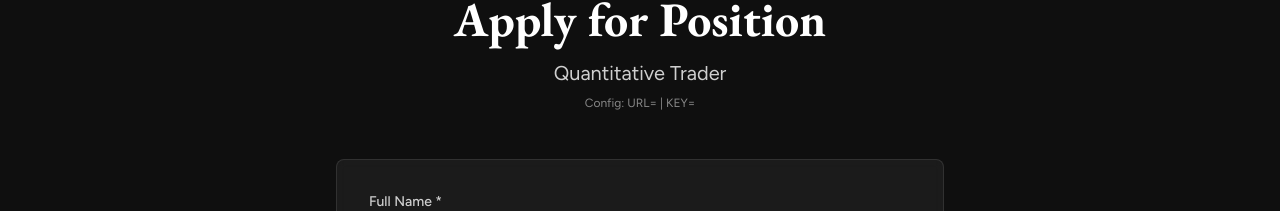
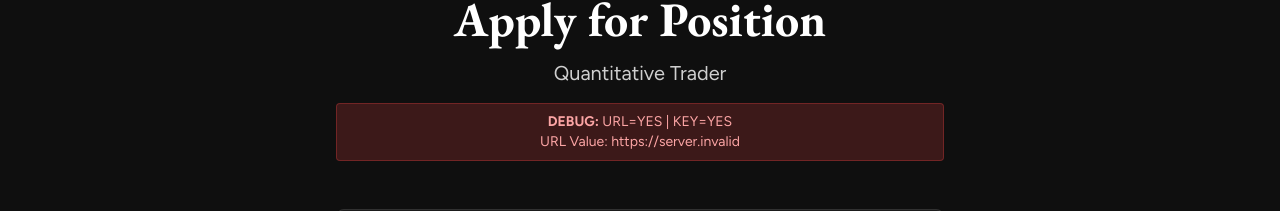
Before and after one commit to adiobscap/adiobscap.github.io, a Next.js app: page /careers/quantitative-trader/apply in a window 1280 px wide. Shown: the part 237-448 px from the top of the page. Built offline with nearby package versions, Linux system fonts and the light colour scheme; no server answers.

Commit message:
Add production debugging for environment variables

```diff
--- a/src/app/careers/quantitative-trader/apply/page.tsx
+++ b/src/app/careers/quantitative-trader/apply/page.tsx
@@ -96,9 +96,11 @@ export default function QuantitativeTraderApplyPage() {
         <div className="text-center mb-12">
           <h1 className="font-title text-4xl md:text-5xl font-bold mb-4">Apply for Position</h1>
           <p className="text-xl text-white/80">Quantitative Trader</p>
-          {/* Debug info */}
-          <div className="text-xs text-white/50 mt-2">
-            Config: URL={!!process.env.NEXT_PUBLIC_SUPABASE_URL} | KEY={!!process.env.NEXT_PUBLIC_SUPABASE_ANON_KEY}
+          {/* Debug info - make it more visible */}
+          <div className="bg-red-500/20 border border-red-500/30 rounded p-2 mt-4 text-sm text-red-300">
+            <strong>DEBUG:</strong> URL={!!process.env.NEXT_PUBLIC_SUPABASE_URL ? 'YES' : 'NO'} | KEY={!!process.env.NEXT_PUBLIC_SUPABASE_ANON_KEY ? 'YES' : 'NO'}
+            <br />
+            URL Value: {process.env.NEXT_PUBLIC_SUPABASE_URL || 'MISSING'}
           </div>
         </div>
 
```
